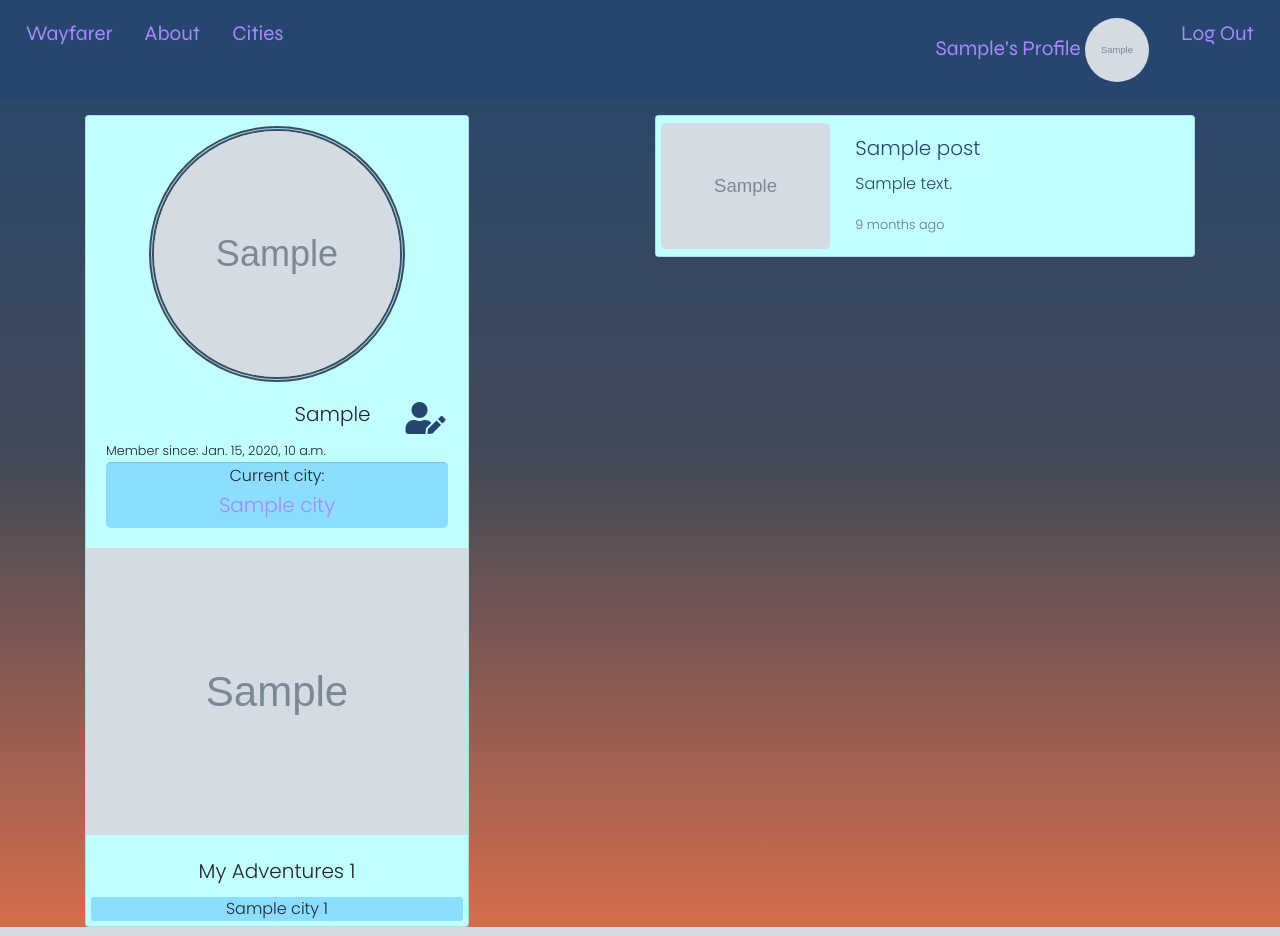
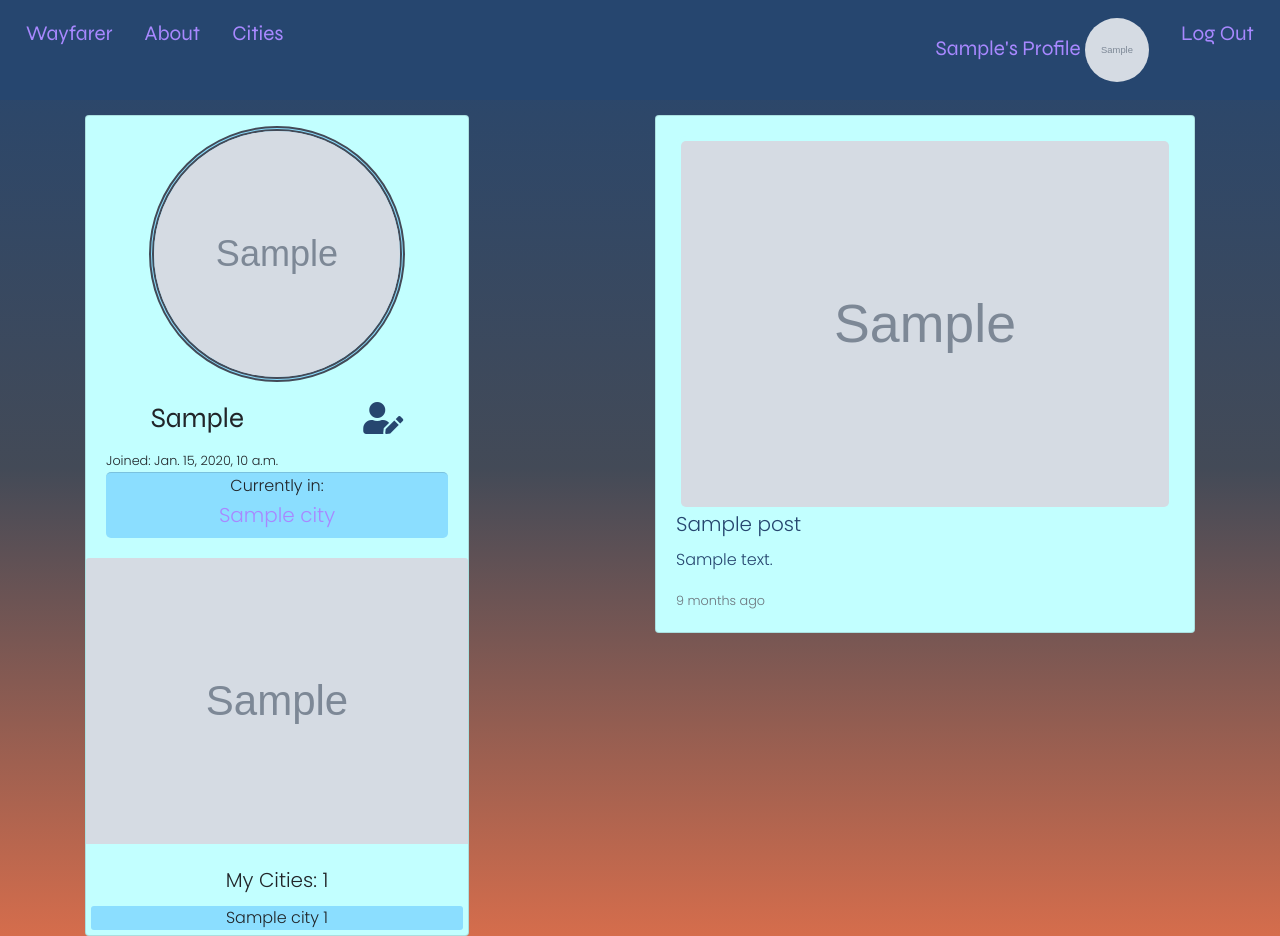
Before and after one commit to andrewjspivey/WAYFARER, a Django app: a page that uses main_app/templates/profile/detail.html in a window 1280 px wide. Run offline with Django 3.2, Linux system fonts and the light colour scheme; a user stored in the database is signed in; tables that the repository leaves empty hold one stand-in row (values such as "Sample post"); grey boxes marked "Sample" are stand-in pictures; some libraries are stand-ins or nearby versions.

Commit message:
extra styling prior to deployment

```diff
--- a/main_app/static/styles/main.css
+++ b/main_app/static/styles/main.css
@@ -38,6 +38,8 @@ a:hover {
 .page-link {
     background-color: var(--background_mid);
     color: white;
+    font-size: 2vw;
+    line-height: 2vh;
 }
 
 .page-item.active .page-link {
@@ -85,7 +87,8 @@ a:hover {
 
 .small_prof_nav:hover {
     transform: scale(1.2);
-    margin-left: 15px;
+    margin-left: 5px;
+    display: inline-block;
 }
 
 /* ANCHOR Form styling */
@@ -197,14 +200,6 @@ a:hover {
 }
 
 /* ANCHOR Profile styling */
-
-.left-prof {
-
-}
-.member-since {
-
-}
-
 .name-and-edit {
     justify-content: space-around;
 }
@@ -220,7 +215,15 @@ a:hover {
     transition: 1.5s;
 }
 
-.profile-card-img: {
+
+.profile-card-img:hover {
+    transform: scale(1.1);
+
+}
+
+.prof-title {
+    text-align: center;
+    font-family: 'Syne', sans-serif;
 
 }
 
@@ -231,22 +234,9 @@ a:hover {
     overflow: scroll;
 }
 
-/* .small_prof_nav {
-    width: 5vw;
-    height: 5vw;
-    max-width: 100px;
-    max-height: 100px;
-    border-radius: 50%;
-    object-fit: contain;
-}
-
-.small_prof_nav:hover {
-    transform: scale(1.2);
-    margin-left: 15px;
+/* .card-body {
+    max-height: 30vh;
 } */
-
-
-
 
 .fa-user-edit {
     font-size: 2em;
@@ -351,12 +341,6 @@ a:hover {
 
 
 /* city details */
-.right-col {
-    margin-left: -5vw;
-
-}
-
-
 .col.city-detail {
     color: var(--background_light);
 }
@@ -395,14 +379,18 @@ a:hover {
 .card.post {
     color: var(--secondary_dark);
     background-color: var(--main_light);
-    /* max-height: 20vh; */
+
 }
 
 .post-index-img {
     display: flex;
-    justify-content: center;
+    justify-content: flex-end;
     align-items: center;
     background-color: var(--main_light);
+    max-height: 20vh;
+    width: 100%;
+    size: cover;
+    position: center;
 }
 
 .card-img.post-index {
@@ -410,6 +398,7 @@ a:hover {
     border: 5px solid var(--main_light);
     background-color: var(--main_light);
     border-radius: 10px;
+    /* object-fit: fit; */
 }
 
 .small_prof {
@@ -422,8 +411,13 @@ a:hover {
     border-radius: 50%;
     display:inline;
     object-fit: fit;
+    margin-left: 70%;
 }
 
+.small_prof .med {
+    width: 6vw;
+    height: 6vw;
+}
 
 
 
--- a/main_app/templates/posts/detail.html
+++ b/main_app/templates/posts/detail.html
@@ -5,7 +5,7 @@
 	<div class="col post-detail-meta" style="margin-right: 20px;">
 		<a href="{% url 'cities_detail' post.city.id %}"><h5 style="margin-bottom: 15px;">{{post.city.name}}, {{post.city.country}}</h5></a>
 		<h3 class="post-detail-title" style="margin-bottom: 15px;">{{post.title}}</h3>
-		<a href="{% url 'profile_detail' post.user.profile.slug %}"><h5 style="margin-top: 15px;">BY: {{post.user.username}}</h5></a>
+		<div><a href="{% url 'profile_detail' post.user.profile.slug %}"><h5 style="margin-top: 15px;">BY: {{post.user.username}}<img src="{{post.user.profile.image.url}}" class="small_prof med"/></h5></a></div>
         <div class="row post-content">
             <p style="margin-left: 17px;">{{post.content}}</p>
         </div>
--- a/main_app/templates/profile/detail.html
+++ b/main_app/templates/profile/detail.html
@@ -2,32 +2,29 @@
 {% block content %}
 
 <div class="row">
-
     <div class="col">
         <div class="card profile-details">
             <img src="{{user.profile.image.url}}" class="profile-card-img">
             <div class="card-body">
                 <div class="row">
                     <div class="col">
-                    </div>
-                    <div class="col">
                         <div class="row name-and-edit">
-                        <h5 class="card-title prof-title">{{user.first_name}}</h5>
+                            <h3 class="card-title prof-title">{{user.first_name}}</h3>
                             {% if request.user.id == user.id %}
                                 <a data-toggle="modal" href="#edit-profile-modal"><i class="fas fa-user-edit"></i></a>
                             {% endif %}
                         </div>
                     </div>
                 </div>
-                <small class="card-text member-since">Member since: {{ user.date_joined }}</small>
+                <small class="card-text member-since">Joined: {{ user.date_joined }}</small>
                 <div class="card-footer" style="background-color: var(--secondary_light); text-align: center; padding: 3px; border-radius: 5px; margin-bottom: 0;">
-                    <h6>Current city:</h6> <h5><a href="{% url 'cities_detail' user.profile.current_city.id  %}">{{user.profile.current_city}}</a></h5>
+                    <h6>Currently in:</h6> <h5><a href="{% url 'cities_detail' user.profile.current_city.id  %}">{{user.profile.current_city}}</a></h5>
                 </div>
             </div>
             <img src="{{user.profile.current_city.image }}" class="card-img-top" alt="...">
             <br/>
             <div style="background-color: var(--main_light); max-width: 33vw; border-radius: 5px; text-align: center;">
-                <h5 style="margin-bottom: -15px;">My Adventures {{ posts|length }}</h5><br/>
+                <h5 style="margin-bottom: -15px;">My Cities: {{ posts|length }}</h5><br/>
                 {% for post in posts %}
                     {% for key,value in city_count.items %}
                     <div style="background-color: var(--secondary_light); margin: 5px; border-radius: 3px;">{{ key }} {{ value }}</div>
@@ -43,27 +40,27 @@
             <a href="{% url 'posts_detail' post.id %}">
                 <div class="card mb-3 post" style="max-width: 540px;">
                     <div class="row no-gutters">
-                        <div class="col-md-4 post-index-img">
+                        <!-- <div class="col-md-6 post-index-img"> -->
+                            <!-- <div class="col-md-12"> -->
+                                <div class="card-body">
                                     <img src="{{post.image.url}}" class="card-img post-index">
-                        </div>
-                        <div class="col-md-8">
-                            <div class="card-body">
                                     <h5 class="card-title">{{post.title}}</h5>
                                     {% if post.content|length < 200 %}
                                     <p>{{post.content}}</p>
                                     {% else %}
-                                    <p>{{post.content|truncatechars_html:200 }}</p>
-                                    <small>Read More</small>
+                                    <p>{{post.content|truncatechars_html:200 }}
+                                    <small>Read More</small></p>
                                     {% endif %}
                                     <p class="card-text"><small class="text-muted">{{post.get_date }}</small></p>
                                 </div>
-                        </div>
+                            <!-- </div>
+                        </div> -->
                     </div>
                 </div>
             </a>
         {% endfor %}
 
-    </div>
+
         {% if posts.has_other_pages %}
             <ul class="pagination justify-content-end">
                 {% if posts.has_previous %}
@@ -71,6 +68,7 @@
                 {% else %}
                     <li class="page-item disabled"><span class="page-link">&laquo;</span></li>
                 {% endif %}
+
                 {% for i in posts.paginator.page_range %}
                     {% if posts.number == i %}
                         <li class="page-item active"><span class="page-link">{{ i }} <span class="sr-only page-link">(current)</span></span></li>
@@ -78,6 +76,7 @@
                         <li class="page-item"><a class="page-link" href="?page={{ i }}">{{ i }}</a></li>
                     {% endif %}
                 {% endfor %}
+
                 {% if posts.has_next %}
                     <li class="page-item"><a class="page-link" href="?page={{ posts.next_page_number }}">&raquo;</a></li>
                 {% else %}
@@ -85,6 +84,7 @@
                 {% endif %}
             </ul>
         {% endif %}
+    </div>
 </div>
 
 
```
Also changed, not shown: main_app/templates/cities/detail.html (+5 -4 lines). Lines whose indentation alone changed are shown as unchanged.
